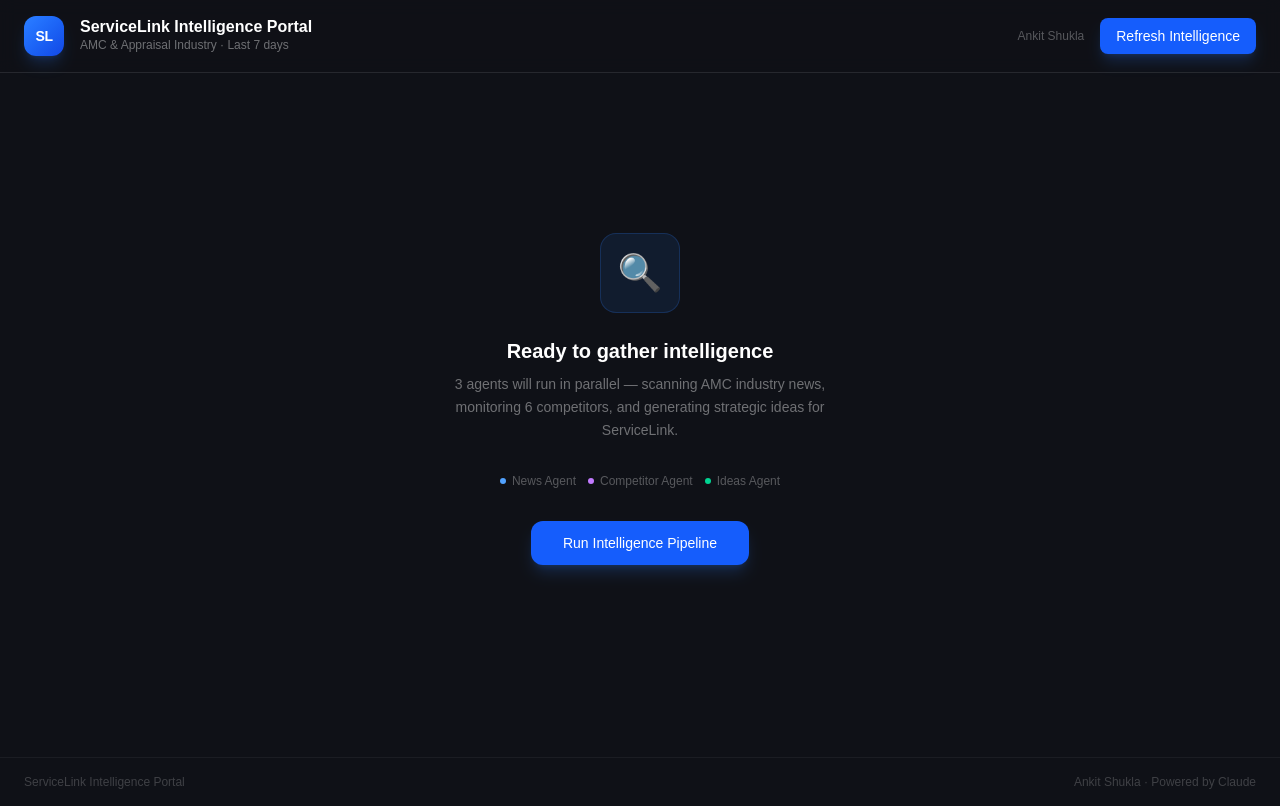
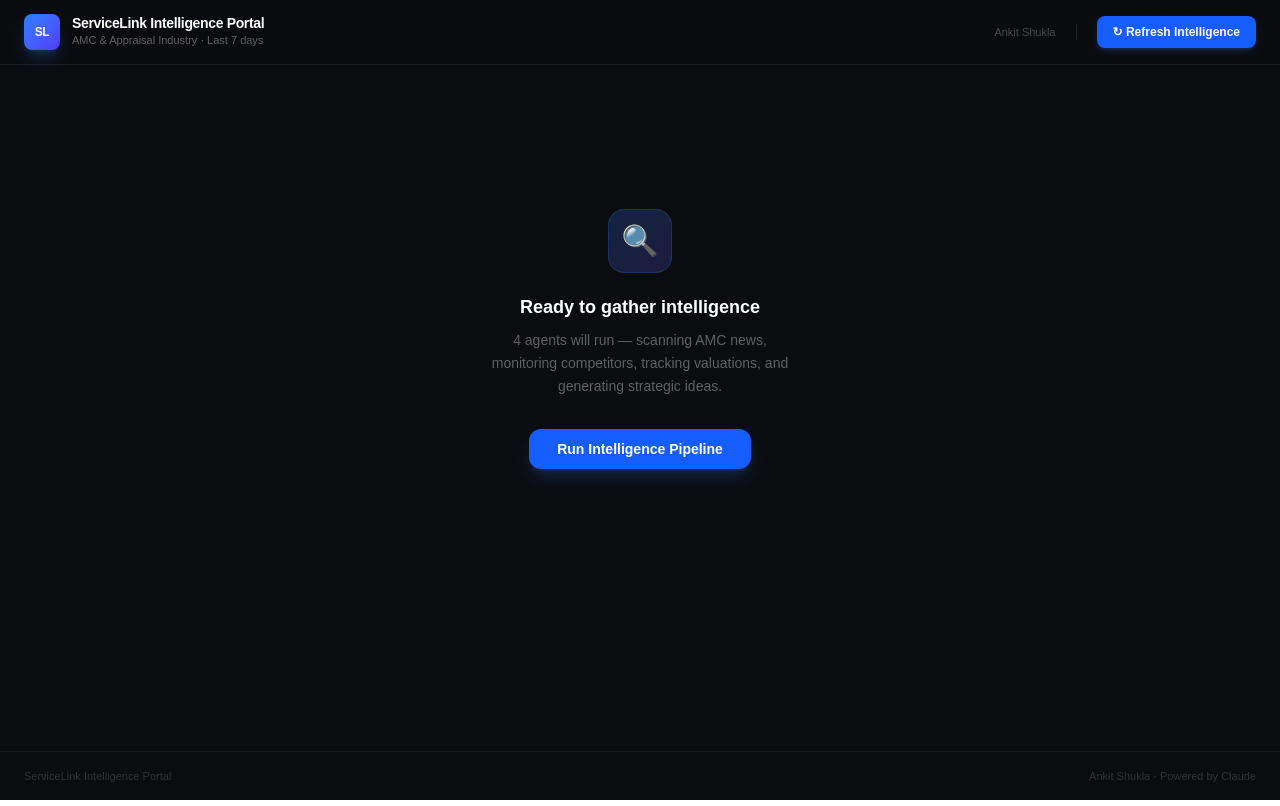
Before and after one commit to ankitshukla6496/servicelink-intel, a Next.js app: page / in a window 1280 px wide. Built offline with nearby package versions, Linux system fonts and the light colour scheme.

Commit message:
Restructure nav: 2 main tabs (Mortgage Industry, Valuations) each with 3 sub-tabs, polish UI

```diff
--- a/app/page.tsx
+++ b/app/page.tsx
@@ -8,10 +8,12 @@
 import AgentPipeline from '@/components/AgentPipeline'
 import { IntelligenceData } from '@/lib/types'
 
-type Tab = 'news' | 'competitors' | 'ideas' | 'valuations'
+type MainTab = 'mortgage' | 'valuations'
+type SubTab = 'news' | 'competitors' | 'ideas'
 
 export default function Home() {
-  const [activeTab, setActiveTab] = useState<Tab>('news')
+  const [mainTab, setMainTab] = useState<MainTab>('mortgage')
+  const [subTab, setSubTab] = useState<SubTab>('news')
   const [data, setData] = useState<IntelligenceData | null>(null)
   const [loading, setLoading] = useState(false)
   const [error, setError] = useState<string | null>(null)
@@ -25,13 +27,6 @@
       setLastRefreshed(cachedTime ?? null)
     }
   }, [])
-
-  const TABS: { id: Tab; label: string; icon: string; count?: number }[] = [
-    { id: 'news', label: 'Industry News', icon: '📰', count: data?.news.length },
-    { id: 'competitors', label: 'Competitor Intel', icon: '🔭', count: data?.competitors.length },
-    { id: 'ideas', label: 'Strategic Ideas', icon: '💡', count: data?.ideas.length },
-    { id: 'valuations', label: 'Valuations', icon: '🏡', count: data?.valuations.news.length },
-  ]
 
   async function refresh() {
     setLoading(true)
@@ -52,32 +47,50 @@
     }
   }
 
+  const MORTGAGE_SUB_TABS = [
+    { id: 'news' as SubTab,        label: 'Industry News',    count: data?.news.length },
+    { id: 'competitors' as SubTab, label: 'Competitor Intel', count: data?.competitors.length },
+    { id: 'ideas' as SubTab,       label: 'Strategic Ideas',  count: data?.ideas.length },
+  ]
+
+  const VALUATION_SUB_TABS = [
+    { id: 'news' as SubTab,        label: 'Valuation News',   count: data?.valuations.news.length },
+    { id: 'competitors' as SubTab, label: 'Competitor Moves', count: data?.valuations.competitorMoves.length },
+    { id: 'ideas' as SubTab,       label: 'Valuation Ideas',  count: data?.valuations.ideas.length },
+  ]
+
+  const activeSubs = mainTab === 'mortgage' ? MORTGAGE_SUB_TABS : VALUATION_SUB_TABS
+
   return (
-    <div className="min-h-screen bg-[#0f1117] text-white">
+    <div className="min-h-screen bg-[#0a0c10] text-white flex flex-col">
+
       {/* Header */}
-      <header className="border-b border-white/10 bg-[#0f1117]/80 backdrop-blur-sm sticky top-0 z-10">
-        <div className="max-w-7xl mx-auto px-6 py-4 flex items-center justify-between">
-          <div className="flex items-center gap-4">
-            <div className="w-10 h-10 rounded-xl bg-gradient-to-br from-blue-500 to-blue-700 flex items-center justify-center shadow-lg shadow-blue-500/20">
-              <span className="text-white font-bold text-sm tracking-tight">SL</span>
+      <header className="border-b border-white/8 bg-[#0a0c10]/90 backdrop-blur-md sticky top-0 z-20">
+        <div className="max-w-7xl mx-auto px-6 h-16 flex items-center justify-between">
+          <div className="flex items-center gap-3">
+            <div className="w-9 h-9 rounded-lg bg-gradient-to-br from-blue-500 to-indigo-600 flex items-center justify-center shadow-lg shadow-blue-500/25 flex-shrink-0">
+              <span className="text-white font-bold text-xs tracking-tight">SL</span>
             </div>
             <div>
-              <h1 className="text-base font-semibold text-white leading-none">ServiceLink Intelligence Portal</h1>
-              <p className="text-xs text-white/40 mt-0.5">AMC &amp; Appraisal Industry · Last 7 days</p>
+              <h1 className="text-sm font-semibold text-white leading-none tracking-tight">ServiceLink Intelligence Portal</h1>
+              <p className="text-[11px] text-white/35 mt-0.5">AMC &amp; Appraisal Industry · Last 7 days</p>
             </div>
           </div>
 
-          <div className="flex items-center gap-4">
-            <div className="text-right hidden sm:block">
-              <p className="text-xs text-white/30">Ankit Shukla</p>
-              {lastRefreshed && (
-                <p className="text-xs text-white/20">Updated {lastRefreshed}</p>
-              )}
+          <div className="flex items-center gap-5">
+            {lastRefreshed && !loading && (
+              <div className="hidden sm:flex items-center gap-1.5 text-[11px] text-white/25">
+                <span className="w-1.5 h-1.5 rounded-full bg-emerald-500"></span>
+                Updated {lastRefreshed}
+              </div>
+            )}
+            <div className="hidden sm:block text-[11px] text-white/25 border-r border-white/10 pr-5">
+              Ankit Shukla
             </div>
             <button
               onClick={refresh}
               disabled={loading}
-              className="bg-blue-600 hover:bg-blue-500 disabled:opacity-40 disabled:cursor-not-allowed text-white px-4 py-2 rounded-lg text-sm font-medium transition-all flex items-center gap-2 shadow-lg shadow-blue-500/20"
+              className="bg-blue-600 hover:bg-blue-500 active:bg-blue-700 disabled:opacity-40 disabled:cursor-not-allowed text-white px-4 py-2 rounded-lg text-xs font-semibold transition-all flex items-center gap-2 shadow-md shadow-blue-500/20"
             >
               {loading ? (
                 <>
@@ -85,30 +98,30 @@
                     <circle className="opacity-25" cx="12" cy="12" r="10" stroke="currentColor" strokeWidth="4" />
                     <path className="opacity-75" fill="currentColor" d="M4 12a8 8 0 018-8V0C5.373 0 0 5.373 0 12h4z" />
                   </svg>
-                  Running agents...
+                  Running...
                 </>
               ) : (
-                <> Refresh Intelligence</>
+                <>↻ Refresh Intelligence</>
               )}
             </button>
           </div>
         </div>
       </header>
 
-      <main className="max-w-7xl mx-auto px-6 py-8">
+      <main className="flex-1 max-w-7xl w-full mx-auto px-6 py-8">
 
-        {/* Stats bar — only when data loaded */}
+        {/* Stats bar */}
         {data && !loading && (
-          <div className="grid grid-cols-4 gap-4 mb-8">
+          <div className="grid grid-cols-2 sm:grid-cols-4 gap-3 mb-8">
             {[
-              { label: 'Industry Articles', value: data.news.length, color: 'text-blue-400', bg: 'bg-blue-500/10 border-blue-500/20' },
-              { label: 'Competitors Tracked', value: data.competitors.length, color: 'text-purple-400', bg: 'bg-purple-500/10 border-purple-500/20' },
-              { label: 'Strategic Ideas', value: data.ideas.length, color: 'text-emerald-400', bg: 'bg-emerald-500/10 border-emerald-500/20' },
-              { label: 'Valuation Articles', value: data.valuations.news.length, color: 'text-amber-400', bg: 'bg-amber-500/10 border-amber-500/20' },
-            ].map((stat) => (
-              <div key={stat.label} className={`border rounded-xl p-4 ${stat.bg}`}>
-                <p className={`text-2xl font-bold ${stat.color}`}>{stat.value}</p>
-                <p className="text-xs text-white/40 mt-0.5">{stat.label}</p>
+              { label: 'Industry Articles',  value: data.news.length,              color: 'text-blue-400',   border: 'border-blue-500/15',   bg: 'bg-blue-500/5' },
+              { label: 'Competitors',         value: data.competitors.length,       color: 'text-purple-400', border: 'border-purple-500/15', bg: 'bg-purple-500/5' },
+              { label: 'Strategic Ideas',     value: data.ideas.length,             color: 'text-emerald-400',border: 'border-emerald-500/15',bg: 'bg-emerald-500/5' },
+              { label: 'Valuation Articles',  value: data.valuations.news.length,   color: 'text-amber-400',  border: 'border-amber-500/15',  bg: 'bg-amber-500/5' },
+            ].map((s) => (
+              <div key={s.label} className={`rounded-xl border p-4 ${s.border} ${s.bg}`}>
+                <p className={`text-2xl font-bold tabular-nums ${s.color}`}>{s.value}</p>
+                <p className="text-[11px] text-white/35 mt-1 font-medium">{s.label}</p>
               </div>
             ))}
           </div>
@@ -116,29 +129,24 @@
 
         {/* Empty state */}
         {!data && !loading && (
-          <div className="flex flex-col items-center justify-center py-32 text-center">
-            <div className="w-20 h-20 rounded-2xl bg-blue-500/10 border border-blue-500/20 flex items-center justify-center mb-6">
-              <span className="text-4xl">🔍</span>
+          <div className="flex flex-col items-center justify-center py-28 text-center">
+            <div className="w-16 h-16 rounded-2xl bg-gradient-to-br from-blue-500/20 to-indigo-500/20 border border-blue-500/20 flex items-center justify-center mb-5">
+              <span className="text-3xl">🔍</span>
             </div>
-            <h2 className="text-xl font-semibold text-white mb-2">Ready to gather intelligence</h2>
-            <p className="text-white/40 mb-8 max-w-sm text-sm leading-relaxed">
-              3 agents will run in parallel — scanning AMC industry news, monitoring 6 competitors, and generating strategic ideas for ServiceLink.
+            <h2 className="text-lg font-semibold text-white mb-2">Ready to gather intelligence</h2>
+            <p className="text-white/35 mb-8 max-w-xs text-sm leading-relaxed">
+              4 agents will run — scanning AMC news, monitoring competitors, tracking valuations, and generating strategic ideas.
             </p>
-            <div className="flex gap-3 mb-8 text-xs text-white/30">
-              <span className="flex items-center gap-1.5"><span className="w-1.5 h-1.5 rounded-full bg-blue-400"></span>News Agent</span>
-              <span className="flex items-center gap-1.5"><span className="w-1.5 h-1.5 rounded-full bg-purple-400"></span>Competitor Agent</span>
-              <span className="flex items-center gap-1.5"><span className="w-1.5 h-1.5 rounded-full bg-emerald-400"></span>Ideas Agent</span>
-            </div>
             <button
               onClick={refresh}
-              className="bg-blue-600 hover:bg-blue-500 text-white px-8 py-3 rounded-xl font-medium transition-all shadow-lg shadow-blue-500/20 text-sm"
+              className="bg-blue-600 hover:bg-blue-500 text-white px-7 py-2.5 rounded-xl font-semibold transition-all shadow-lg shadow-blue-500/20 text-sm"
             >
               Run Intelligence Pipeline
             </button>
           </div>
         )}
 
-        {/* Loading state */}
+        {/* Loading */}
         {loading && <AgentPipeline />}
 
         {/* Error */}
@@ -148,43 +156,68 @@
           </div>
         )}
 
-        {/* Tabs + content */}
+        {/* Main content */}
         {data && !loading && (
-          <>
-            <div className="flex gap-1 bg-white/5 p-1 rounded-xl mb-6 w-fit border border-white/10">
-              {TABS.map((tab) => (
+          <div>
+            {/* ── Main tabs ── */}
+            <div className="flex gap-2 mb-6">
+              {([
+                { id: 'mortgage' as MainTab,   label: 'Mortgage Industry', icon: '🏦' },
+                { id: 'valuations' as MainTab, label: 'Valuations',        icon: '🏡' },
+              ]).map((t) => (
                 <button
-                  key={tab.id}
-                  onClick={() => setActiveTab(tab.id)}
-                  className={`px-4 py-2 rounded-lg text-sm font-medium transition-all flex items-center gap-2 ${
-                    activeTab === tab.id
-                      ? 'bg-white/10 text-white shadow-sm'
-                      : 'text-white/40 hover:text-white/70'
+                  key={t.id}
+                  onClick={() => { setMainTab(t.id); setSubTab('news') }}
+                  className={`flex items-center gap-2 px-5 py-2.5 rounded-xl text-sm font-semibold transition-all ${
+                    mainTab === t.id
+                      ? 'bg-white text-gray-900 shadow-lg'
+                      : 'bg-white/5 text-white/50 hover:bg-white/8 hover:text-white/80 border border-white/8'
                   }`}
                 >
-                  <span>{tab.icon}</span>
-                  {tab.label}
-                  {tab.count !== undefined && (
-                    <span className={`text-xs px-1.5 py-0.5 rounded-full ${
-                      activeTab === tab.id ? 'bg-blue-500/30 text-blue-300' : 'bg-white/10 text-white/30'
+                  <span>{t.icon}</span>
+                  {t.label}
+                </button>
+              ))}
+            </div>
+
+            {/* ── Sub tabs ── */}
+            <div className="flex gap-1 border-b border-white/8 mb-6">
+              {activeSubs.map((t) => (
+                <button
+                  key={t.id}
+                  onClick={() => setSubTab(t.id)}
+                  className={`flex items-center gap-2 px-4 py-2.5 text-sm font-medium transition-all border-b-2 -mb-px ${
+                    subTab === t.id
+                      ? 'border-blue-500 text-white'
+                      : 'border-transparent text-white/35 hover:text-white/60 hover:border-white/20'
+                  }`}
+                >
+                  {t.label}
+                  {t.count !== undefined && (
+                    <span className={`text-xs px-1.5 py-0.5 rounded-full font-medium ${
+                      subTab === t.id ? 'bg-blue-500/20 text-blue-300' : 'bg-white/8 text-white/25'
                     }`}>
-                      {tab.count}
+                      {t.count}
                     </span>
                   )}
                 </button>
               ))}
             </div>
 
-            {activeTab === 'news' && <NewsSection articles={data.news} />}
-            {activeTab === 'competitors' && <CompetitorSection competitors={data.competitors} />}
-            {activeTab === 'ideas' && <IdeasSection ideas={data.ideas} />}
-            {activeTab === 'valuations' && <ValuationsSection data={data.valuations} />}
-          </>
+            {/* ── Content ── */}
+            {mainTab === 'mortgage' && subTab === 'news'        && <NewsSection articles={data.news} />}
+            {mainTab === 'mortgage' && subTab === 'competitors' && <CompetitorSection competitors={data.competitors} />}
+            {mainTab === 'mortgage' && subTab === 'ideas'       && <IdeasSection ideas={data.ideas} />}
+
+            {mainTab === 'valuations' && subTab === 'news'        && <NewsSection articles={data.valuations.news} />}
+            {mainTab === 'valuations' && subTab === 'competitors' && <CompetitorSection competitors={data.valuations.competitorMoves} />}
+            {mainTab === 'valuations' && subTab === 'ideas'       && <IdeasSection ideas={data.valuations.ideas} />}
+          </div>
         )}
       </main>
 
-      <footer className="border-t border-white/5 py-4 mt-8">
-        <div className="max-w-7xl mx-auto px-6 flex items-center justify-between text-xs text-white/20">
+      <footer className="border-t border-white/5 py-4 mt-auto">
+        <div className="max-w-7xl mx-auto px-6 flex items-center justify-between text-[11px] text-white/15">
           <span>ServiceLink Intelligence Portal</span>
           <span>Ankit Shukla · Powered by Claude</span>
         </div>
```
